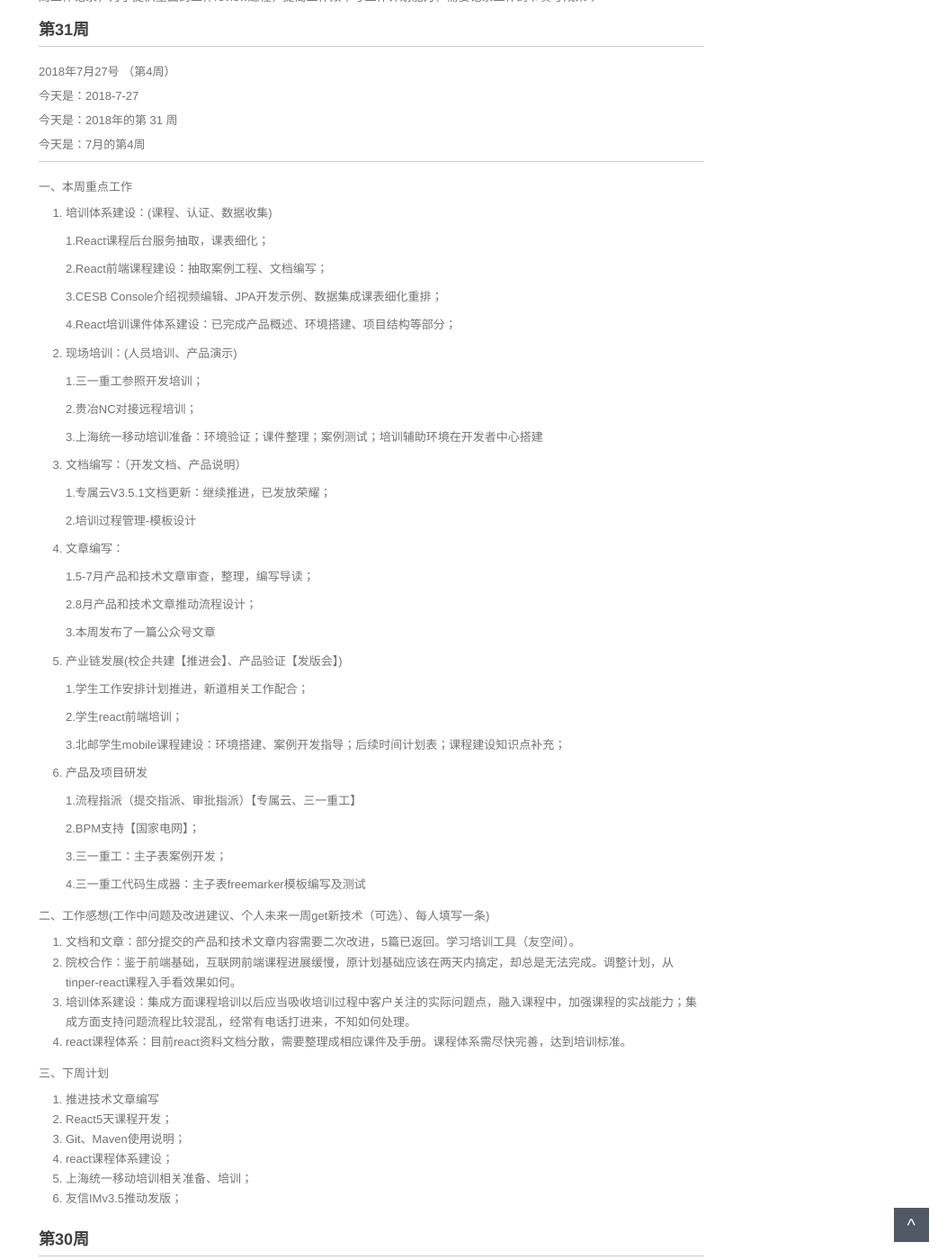
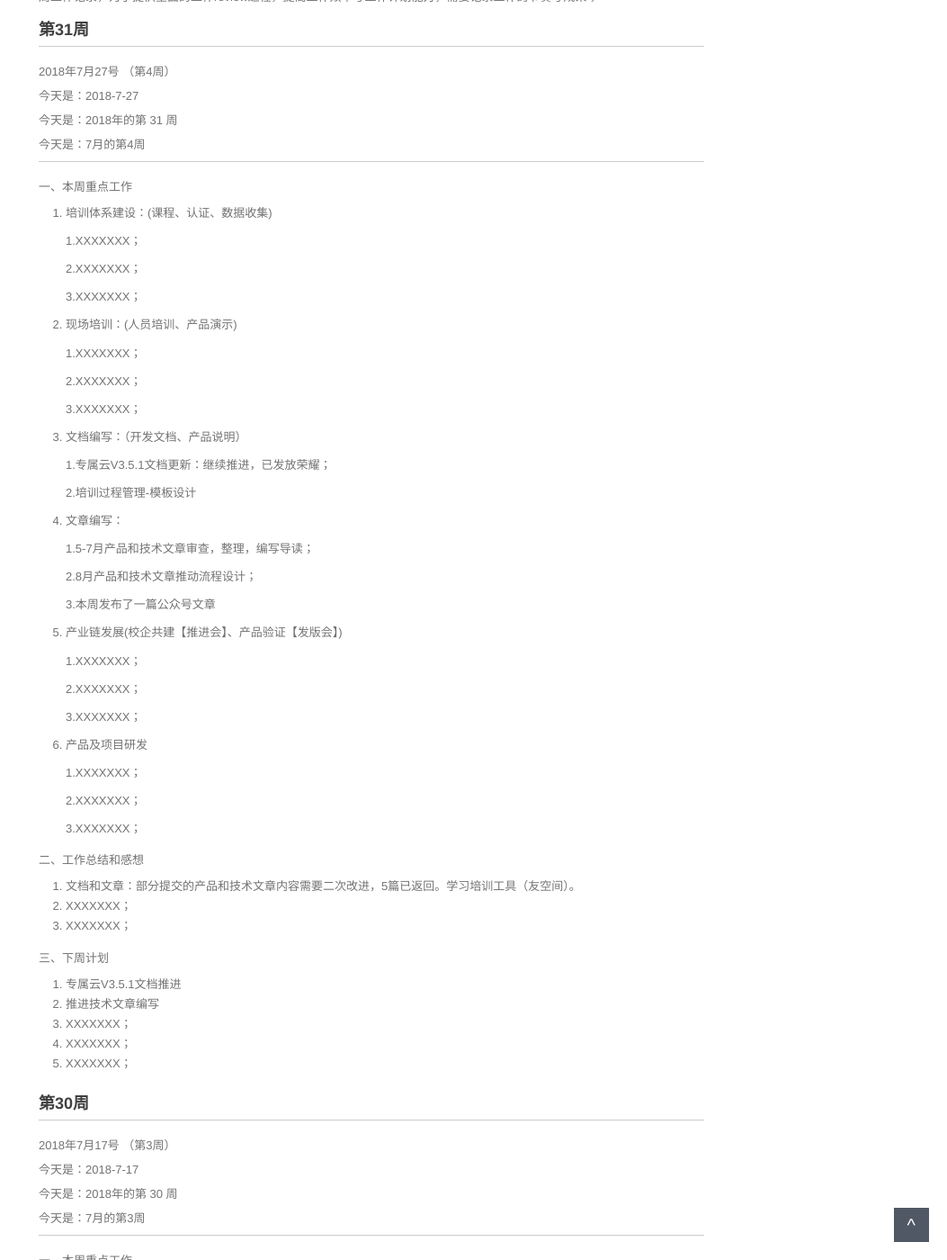
Before and after one commit to walllFlower/blog, a Jekyll site: the page built from _posts/2018-07-17-day_report_cxz.md, in a window 1280 px wide and 1400 px high, scrolled down 310 px. Shown: the whole window at 90% size, without its empty margins (227-1280 px from the left). Built offline with Jekyll 4.4.1, drawn with Linux system fonts in a browser that asks for light colours; comment, search, counter and statistics services are not loaded; some of the changed text lies outside the part shown.

Commit message:
Update 2018-07-17-day_report_cxz.md

```diff
--- a/_posts/2018-07-17-day_report_cxz.md
+++ b/_posts/2018-07-17-day_report_cxz.md
@@ -25,22 +25,19 @@ categories: 技术运营工作周报
 
 1. 培训体系建设：(课程、认证、数据收集)
 
-    1.React课程后台服务抽取，课表细化；
+    1.XXXXXXX；
 
-    2.React前端课程建设：抽取案例工程、文档编写；
+    2.XXXXXXX；
 
-    3.CESB Console介绍视频编辑、JPA开发示例、数据集成课表细化重排；
-
-    4.React培训课件体系建设：已完成产品概述、环境搭建、项目结构等部分；
-
+    3.XXXXXXX；
 
 2. 现场培训：(人员培训、产品演示)
 
-    1.三一重工参照开发培训；
+    1.XXXXXXX；
 
-    2.贵冶NC对接远程培训；
+    2.XXXXXXX；
 
-    3.上海统一移动培训准备：环境验证；课件整理；案例测试；培训辅助环境在开发者中心搭建
+    3.XXXXXXX；
 
 3. 文档编写：（开发文档、产品说明）
 
@@ -58,38 +55,35 @@ categories: 技术运营工作周报
 
 5. 产业链发展(校企共建【推进会】、产品验证【发版会】)
 
-    1.学生工作安排计划推进，新道相关工作配合；
+    1.XXXXXXX；
 
-    2.学生react前端培训；
+    2.XXXXXXX；
 
-    3.北邮学生mobile课程建设：环境搭建、案例开发指导；后续时间计划表；课程建设知识点补充；
+    3.XXXXXXX；
 
 
 6. 产品及项目研发
 
-    1.流程指派（提交指派、审批指派）【专属云、三一重工】
+    1.XXXXXXX；
 
-    2.BPM支持【国家电网】；
+    2.XXXXXXX；
 
-    3.三一重工：主子表案例开发；
+    3.XXXXXXX；
 
-    4.三一重工代码生成器：主子表freemarker模板编写及测试
-
-二、工作感想(工作中问题及改进建议、个人未来一周get新技术（可选）、每人填写一条)
+二、工作总结和感想
 
 1. 文档和文章：部分提交的产品和技术文章内容需要二次改进，5篇已返回。学习培训工具（友空间）。
-2. 院校合作：鉴于前端基础，互联网前端课程进展缓慢，原计划基础应该在两天内搞定，却总是无法完成。调整计划，从tinper-react课程入手看效果如何。
-3. 培训体系建设：集成方面课程培训以后应当吸收培训过程中客户关注的实际问题点，融入课程中，加强课程的实战能力；集成方面支持问题流程比较混乱，经常有电话打进来，不知如何处理。
-4. react课程体系：目前react资料文档分散，需要整理成相应课件及手册。课程体系需尽快完善，达到培训标准。
+2. XXXXXXX；
+3. XXXXXXX；
 
 三、下周计划
 
-1. 推进技术文章编写
-2. React5天课程开发；
-3. Git、Maven使用说明；
-4. react课程体系建设；
-5. 上海统一移动培训相关准备、培训；
-6. 友信IMv3.5推动发版；
+1. 专属云V3.5.1文档推进
+2. 推进技术文章编写
+3. XXXXXXX；
+4. XXXXXXX；
+5. XXXXXXX；
+
 
 ###  第30周
 
@@ -250,9 +244,9 @@ categories: 技术运营工作周报
 
     3.XXXXXXX；
 
-二、工作感想(工作中问题及改进建议、个人未来一周get新技术（可选）、每人填写一条)
+二、工作总结及感想(回顾工作情况，分析工作中的问题及改进建议、个人未来一周get新技术（可选）、每人填写一条)
 
-1. 产品国际化翻译：
+1. XXXXXXX：
 2. XXXXXXX；
 3. XXXXXXX；
 
```
